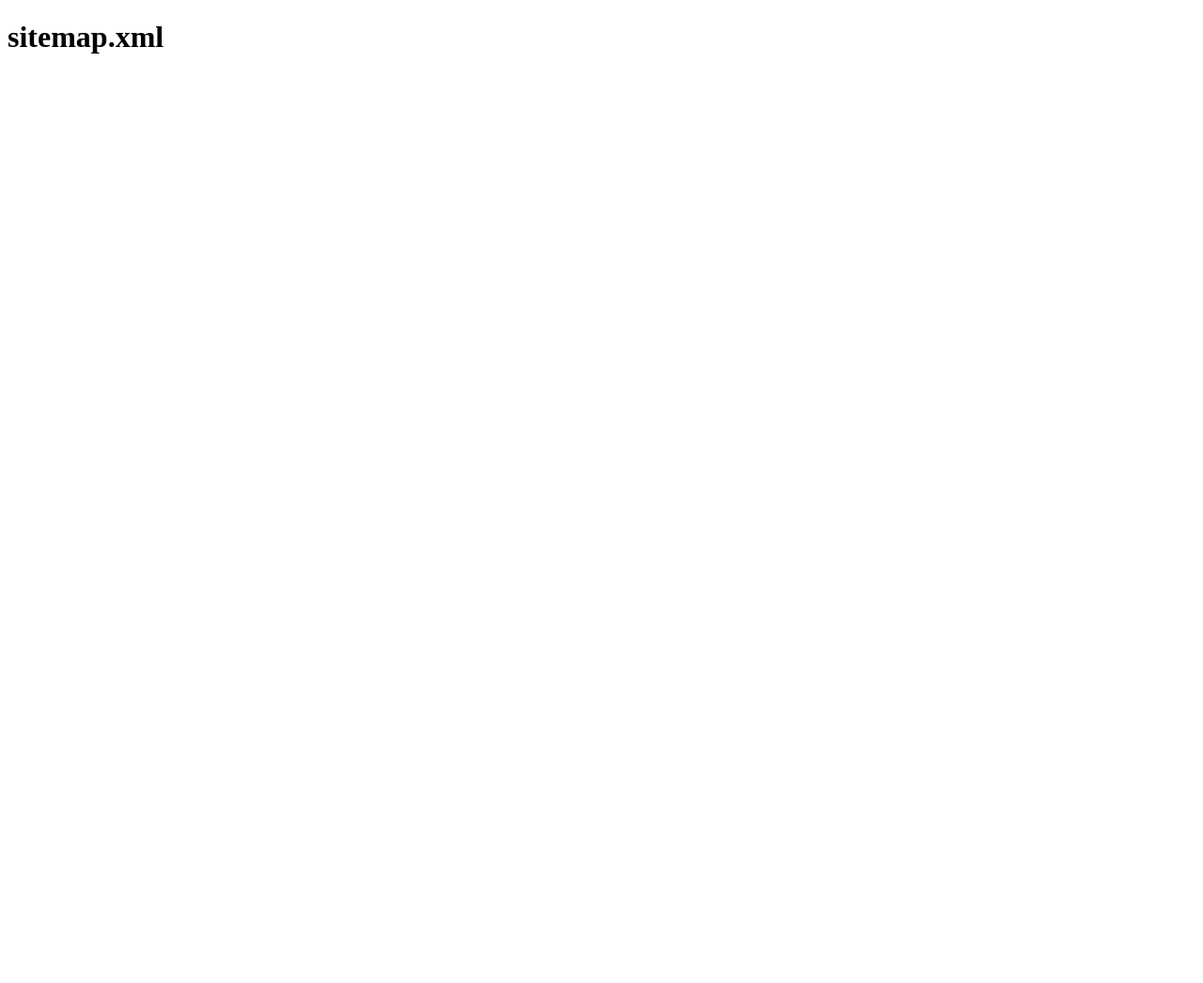
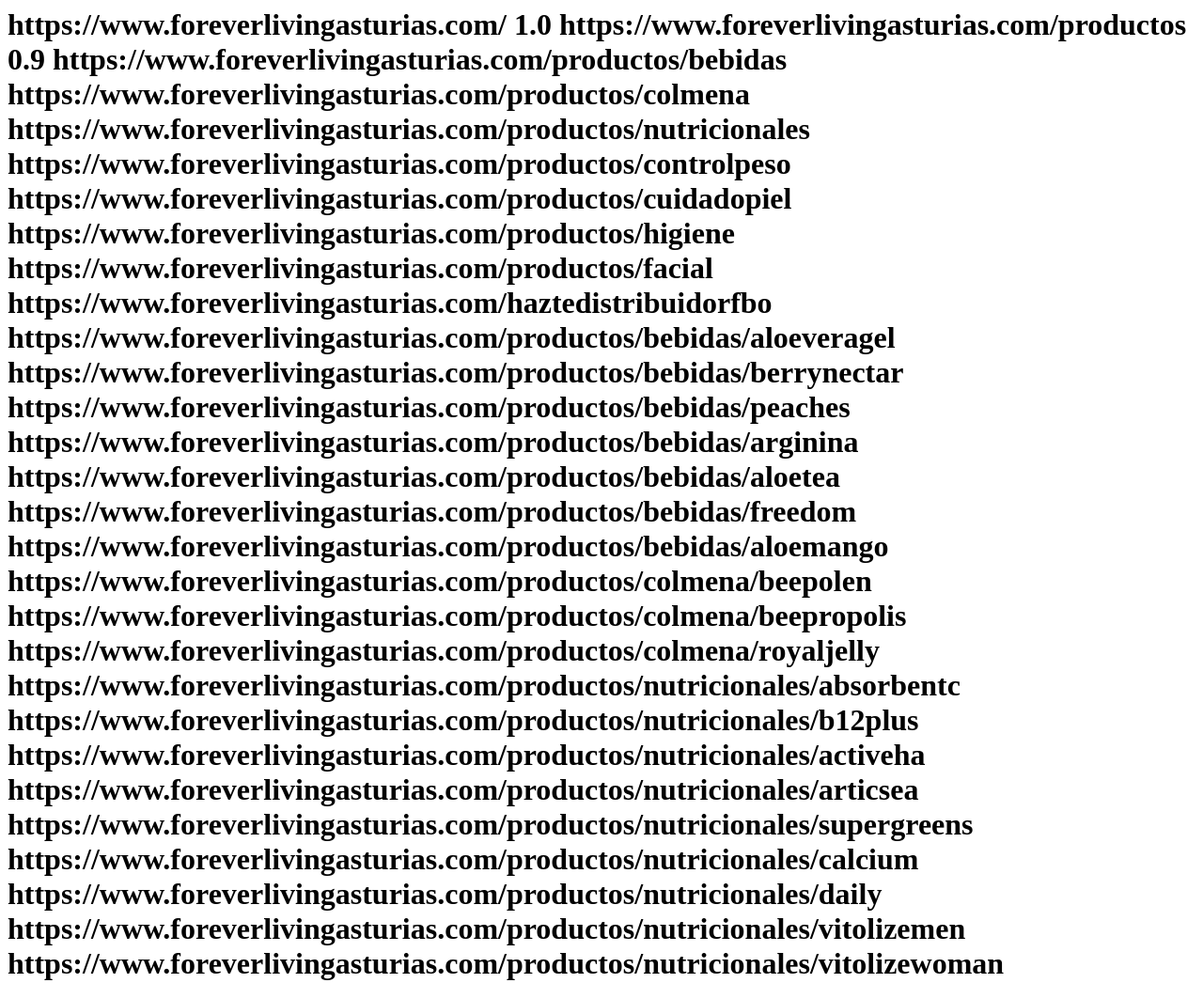
Before and after one commit to Ahuergoza/sitemap-forever, a plain HTML site: page index.html in a window 1280 px wide. Shown: the top 1046 px of the page at 94% size. Before the commit the page ends 800 px from the top, so only its background shows below. Drawn offline with Linux system fonts and the light colour scheme.

Commit message:
index.html

```diff
--- a/index.html
+++ b/index.html
@@ -1,6 +1,95 @@
-<!DOCTYPE html>
+<!DOCTYPE xml>
 <html>
   <body>
-    <h1>sitemap.xml</h1>
+    <h1><?xml version="1.0" encoding="UTF-8"?>
+<urlset xmlns="http://www.sitemaps.org/schemas/sitemap/0.9">
+
+  <!-- PRINCIPAL Y CANÓNICA -->
+  <url>
+    <loc>https://www.foreverlivingasturias.com/</loc>
+    <priority>1.0</priority>
+  </url>
+
+  <!-- SUPERIOR -->
+  <url>
+    <loc>https://www.foreverlivingasturias.com/productos</loc>
+    <priority>0.9</priority>
+  </url>
+
+  <!-- SUPEDITADA A CATEGORÍA SUPERIOR -->
+  <url><loc>https://www.foreverlivingasturias.com/productos/bebidas</loc></url>
+  <url><loc>https://www.foreverlivingasturias.com/productos/colmena</loc></url>
+  <url><loc>https://www.foreverlivingasturias.com/productos/nutricionales</loc></url>
+  <url><loc>https://www.foreverlivingasturias.com/productos/controlpeso</loc></url>
+  <url><loc>https://www.foreverlivingasturias.com/productos/cuidadopiel</loc></url>
+  <url><loc>https://www.foreverlivingasturias.com/productos/higiene</loc></url>
+  <url><loc>https://www.foreverlivingasturias.com/productos/facial</loc></url>
+  <url><loc>https://www.foreverlivingasturias.com/haztedistribuidorfbo</loc></url>
+
+  <!-- PRODUCTOS POR CATEGORÍAS -->
+
+  <!-- BEBIDAS -->
+  <url><loc>https://www.foreverlivingasturias.com/productos/bebidas/aloeveragel</loc></url>
+  <url><loc>https://www.foreverlivingasturias.com/productos/bebidas/berrynectar</loc></url>
+  <url><loc>https://www.foreverlivingasturias.com/productos/bebidas/peaches</loc></url>
+  <url><loc>https://www.foreverlivingasturias.com/productos/bebidas/arginina</loc></url>
+  <url><loc>https://www.foreverlivingasturias.com/productos/bebidas/aloetea</loc></url>
+  <url><loc>https://www.foreverlivingasturias.com/productos/bebidas/freedom</loc></url>
+  <url><loc>https://www.foreverlivingasturias.com/productos/bebidas/aloemango</loc></url>
+
+  <!-- COLMENA -->
+  <url><loc>https://www.foreverlivingasturias.com/productos/colmena/beepolen</loc></url>
+  <url><loc>https://www.foreverlivingasturias.com/productos/colmena/beepropolis</loc></url>
+  <url><loc>https://www.foreverlivingasturias.com/productos/colmena/royaljelly</loc></url>
+
+  <!-- NUTRICIONALES -->
+  <url><loc>https://www.foreverlivingasturias.com/productos/nutricionales/absorbentc</loc></url>
+  <url><loc>https://www.foreverlivingasturias.com/productos/nutricionales/b12plus</loc></url>
+  <url><loc>https://www.foreverlivingasturias.com/productos/nutricionales/activeha</loc></url>
+  <url><loc>https://www.foreverlivingasturias.com/productos/nutricionales/articsea</loc></url>
+  <url><loc>https://www.foreverlivingasturias.com/productos/nutricionales/supergreens</loc></url>
+  <url><loc>https://www.foreverlivingasturias.com/productos/nutricionales/calcium</loc></url>
+  <url><loc>https://www.foreverlivingasturias.com/productos/nutricionales/daily</loc></url>
+  <url><loc>https://www.foreverlivingasturias.com/productos/nutricionales/vitolizemen</loc></url>
+  <url><loc>https://www.foreverlivingasturias.com/productos/nutricionales/vitolizewoman</loc></url>
+  <url><loc>https://www.foreverlivingasturias.com/productos/nutricionales/ajoytomillo</loc></url>
+  <url><loc>https://www.foreverlivingasturias.com/productos/nutricionales/immublend</loc></url>
+  <url><loc>https://www.foreverlivingasturias.com/productos/nutricionales/lyciumplus</loc></url>
+  <url><loc>https://www.foreverlivingasturias.com/productos/nutricionales/kids</loc></url>
+  <url><loc>https://www.foreverlivingasturias.com/productos/nutricionales/multimaca</loc></url>
+  <url><loc>https://www.foreverlivingasturias.com/productos/nutricionales/move</loc></url>
+  <url><loc>https://www.foreverlivingasturias.com/productos/nutricionales/activeprob</loc></url>
+  <url><loc>https://www.foreverlivingasturias.com/productos/nutricionales/nutraq10</loc></url>
+  <url><loc>https://www.foreverlivingasturias.com/productos/nutricionales/ivision</loc></url>
+  <url><loc>https://www.foreverlivingasturias.com/productos/nutricionales/focus</loc></url>
+
+  <!-- CONTROL PESO -->
+  <url><loc>https://www.foreverlivingasturias.com/productos/controlpeso/fiber</loc></url>
+  <url><loc>https://www.foreverlivingasturias.com/productos/controlpeso/liteultra</loc></url>
+  <url><loc>https://www.foreverlivingasturias.com/productos/controlpeso/garcinia</loc></url>
+  <url><loc>https://www.foreverlivingasturias.com/productos/controlpeso/lean</loc></url>
+  <url><loc>https://www.foreverlivingasturias.com/productos/controlpeso/therm</loc></url>
+
+  <!-- CUIDADO PIEL -->
+  <url><loc>https://www.foreverlivingasturias.com/productos/cuidadopiel/gelly</loc></url>
+  <url><loc>https://www.foreverlivingasturias.com/productos/cuidadopiel/bodylotion</loc></url>
+  <url><loc>https://www.foreverlivingasturias.com/productos/cuidadopiel/moisturizing</loc></url>
+  <url><loc>https://www.foreverlivingasturias.com/productos/cuidadopiel/propolis</loc></url>
+  <url><loc>https://www.foreverlivingasturias.com/productos/cuidadopiel/msm</loc></url>
+  <url><loc>https://www.foreverlivingasturias.com/productos/cuidadopiel/sunscreen</loc></url>
+  <url><loc>https://www.foreverlivingasturias.com/productos/cuidadopiel/first</loc></url>
+
+  <!-- HIGIENE -->
+  <url><loc>https://www.foreverlivingasturias.com/productos/higiene/evershield</loc></url>
+  <url><loc>https://www.foreverlivingasturias.com/productos/higiene/liquidsoap</loc></url>
+  <url><loc>https://www.foreverlivingasturias.com/productos/higiene/aftershave</loc></url>
+  <url><loc>https://www.foreverlivingasturias.com/productos/higiene/dentifrico</loc></url>
+  <url><loc>https://www.foreverlivingasturias.com/productos/higiene/lips</loc></url>
+  <url><loc>https://www.foreverlivingasturias.com/productos/higiene/avocadosoap</loc></url>
+  <url><loc>https://www.foreverlivingasturias.com/productos/higiene/jojobashampoo</loc></url>
+  <url><loc>https://www.foreverlivingasturias.com/productos/higiene/jojobaconditioner</loc></url>
+
+</urlset>
+</h1>
   </body>
 </html>
```
